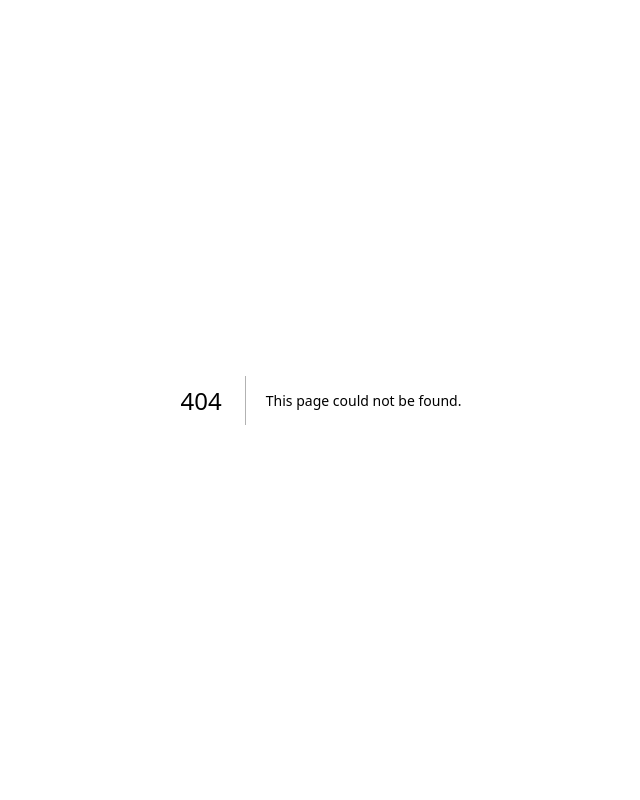
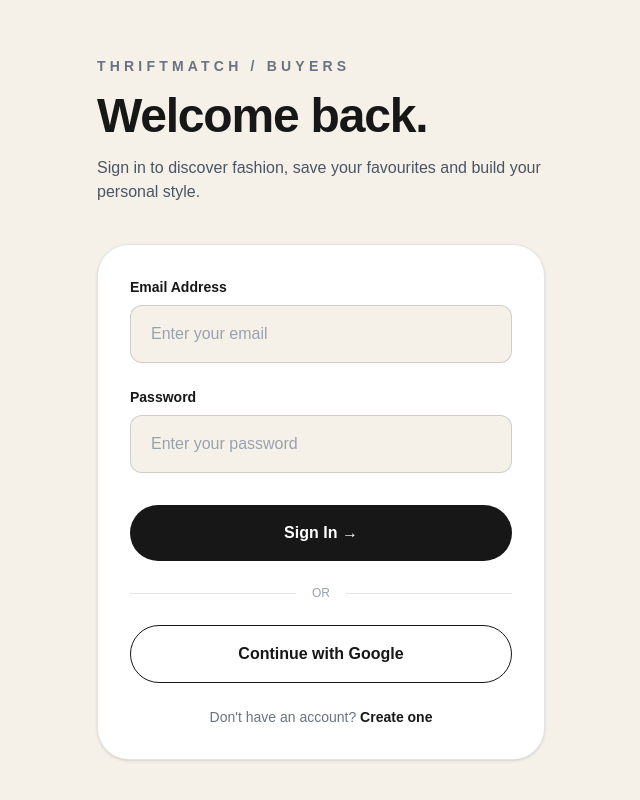
Before and after one commit to Cas4569/ThriftMatch, a Next.js app: page /signin in a window 1280 px wide. Before the commit this address had no page. Shown: the top 800 px of the page, without its empty margins (319-959 px from the left). Built offline with nearby package versions, Linux system fonts and the light colour scheme.

Commit message:
database and sign in done

```diff
--- a/app/page.js
+++ b/app/page.js
@@ -19,9 +19,12 @@
             For Sellers
           </a>
 
-          <button className="rounded-full bg-[#171717] px-5 py-2.5 text-white hover:scale-105 transition">
-            Sign In
-          </button>
+          <a
+  href="/signin"
+  className="rounded-full bg-[#171717] px-5 py-2.5 text-white hover:scale-105 transition"
+>
+  Sign In
+</a>
         </div>
       </nav>
 
--- /dev/null
+++ b/app/sign in/page.js
@@ -0,0 +1,75 @@
+export default function SignIn() {
+  return (
+    <main className="min-h-screen bg-[#f5f1e8] px-6 py-14 text-[#171717]">
+      <div className="mx-auto flex min-h-[80vh] max-w-md items-center">
+
+        <div className="w-full">
+
+          <p className="mb-4 text-sm font-bold uppercase tracking-[0.3em] text-gray-500">
+            THRIFTMATCH / BUYERS
+          </p>
+
+          <h1 className="text-5xl font-black tracking-tight">
+            Welcome back.
+          </h1>
+
+          <p className="mt-4 text-gray-600">
+            Sign in to discover fashion, save your favourites and build
+            your personal style.
+          </p>
+
+          <div className="mt-10 rounded-[2rem] border border-black/10 bg-white p-8 shadow-sm">
+
+            <div>
+              <label className="mb-2 block text-sm font-semibold">
+                Email Address
+              </label>
+
+              <input
+                type="email"
+                placeholder="Enter your email"
+                className="w-full rounded-xl border border-black/15 bg-[#f5f1e8] px-5 py-4 outline-none placeholder:text-gray-400 focus:border-[#171717]"
+              />
+            </div>
+
+            <div className="mt-6">
+              <label className="mb-2 block text-sm font-semibold">
+                Password
+              </label>
+
+              <input
+                type="password"
+                placeholder="Enter your password"
+                className="w-full rounded-xl border border-black/15 bg-[#f5f1e8] px-5 py-4 outline-none placeholder:text-gray-400 focus:border-[#171717]"
+              />
+            </div>
+
+            <button className="mt-8 w-full rounded-full bg-[#171717] px-6 py-4 font-bold text-white transition hover:scale-[1.02]">
+              Sign In →
+            </button>
+
+            <div className="my-6 flex items-center gap-4">
+              <div className="h-px flex-1 bg-black/10" />
+              <span className="text-xs text-gray-400">OR</span>
+              <div className="h-px flex-1 bg-black/10" />
+            </div>
+
+            <button className="w-full rounded-full border border-[#171717] px-6 py-4 font-semibold transition hover:bg-[#171717] hover:text-white">
+              Continue with Google
+            </button>
+
+            <p className="mt-6 text-center text-sm text-gray-500">
+              Don't have an account?{" "}
+              <span className="font-semibold text-[#171717]">
+                Create one
+              </span>
+            </p>
+
+          </div>
+
+        </div>
+
+      </div>
+    </main>
+  );
+}
--- /dev/null
+++ b/app/signin/page.js
@@ -0,0 +1 @@
+export { default } from "../sign in/page";
--- /dev/null
+++ b/lib/firebase.js
@@ -0,0 +1,14 @@
+import { initializeApp, getApps } from "firebase/app";
+import { getFirestore } from "firebase/firestore";
+
+const firebaseConfig = {
+  apiKey: process.env.NEXT_PUBLIC_FIREBASE_API_KEY,
+  authDomain: process.env.NEXT_PUBLIC_FIREBASE_AUTH_DOMAIN,
+  projectId: process.env.NEXT_PUBLIC_FIREBASE_PROJECT_ID,
+  storageBucket: process.env.NEXT_PUBLIC_FIREBASE_STORAGE_BUCKET,
+  messagingSenderId: process.env.NEXT_PUBLIC_FIREBASE_MESSAGING_SENDER_ID,
+  appId: process.env.NEXT_PUBLIC_FIREBASE_APP_ID,
+};
+
+const app = getApps().length ? getApps()[0] : initializeApp(firebaseConfig);
+export const db = getFirestore(app);
--- a/package.json
+++ b/package.json
@@ -9,6 +9,7 @@
     "lint": "eslint"
   },
   "dependencies": {
+    "firebase": "^12.19.0",
     "next": "16.3.4",
     "react": "19.2.8",
     "react-dom": "19.2.8"
@@ -19,5 +20,10 @@
     "eslint": "^9",
     "eslint-config-next": "16.3.4",
     "tailwindcss": "^4"
+  },
+  "allowScripts": {
+    "@firebase/util@1.15.3": true,
+    "protobufjs@7.6.6": true,
+    "unrs-resolver@1.12.2": true
   }
 }
```
Also changed, not shown: 1 other file (tests, documents, lock files or other folders).
